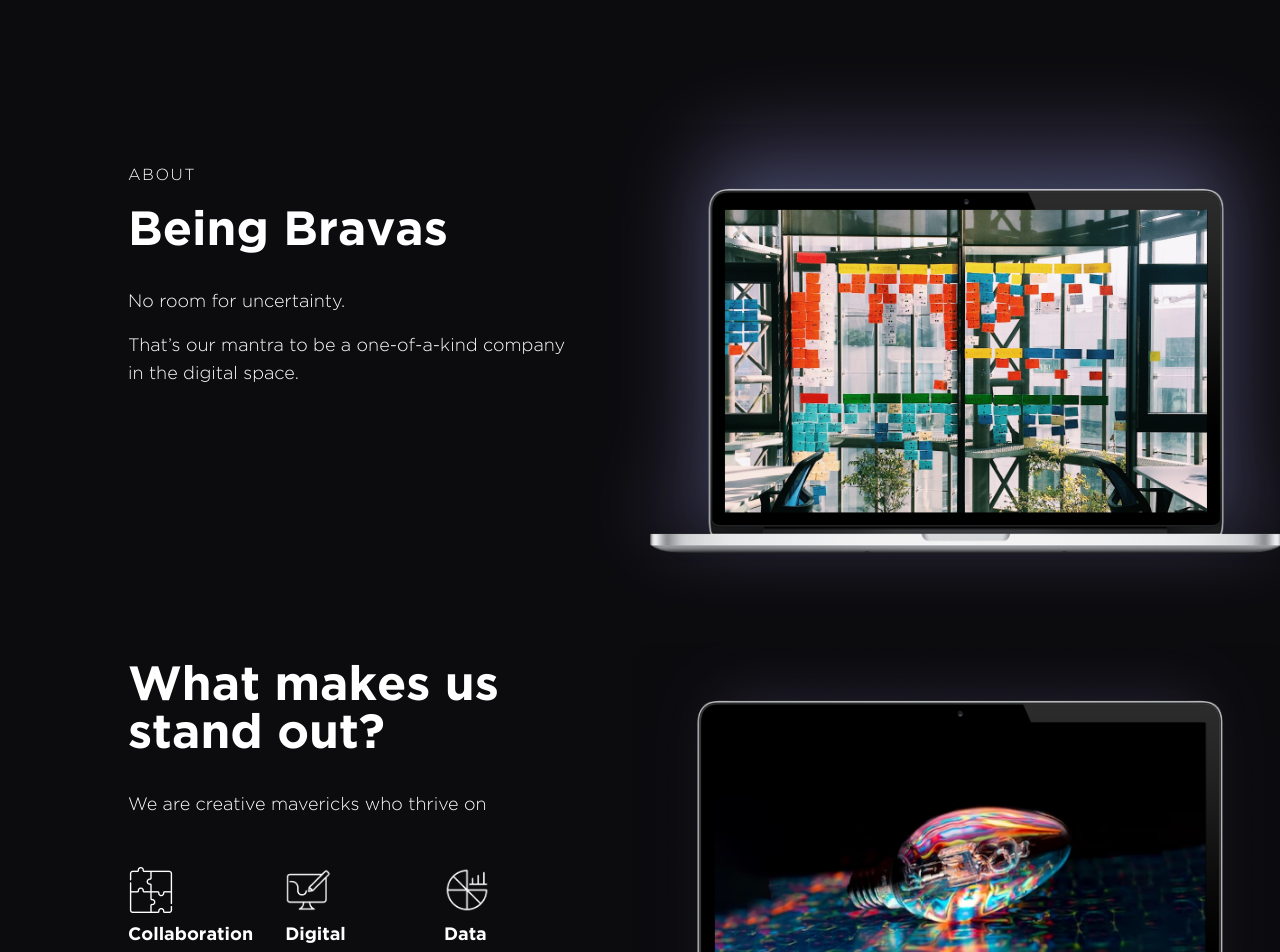
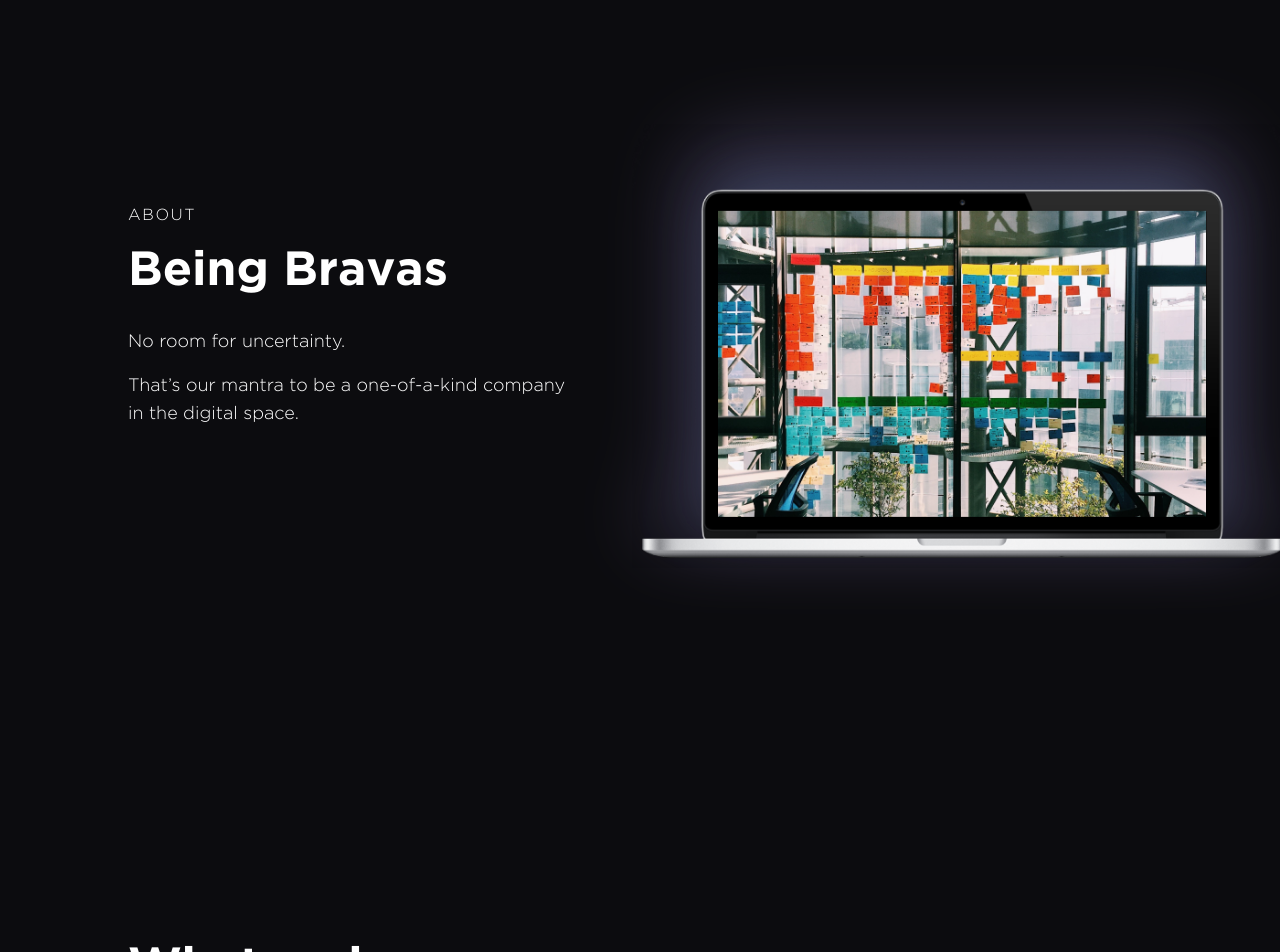
Before and after one commit to Ashutoshkr23/Bravos-11, a Next.js app: page / in a window 1280 px wide. Shown: the part 720-1672 px from the top of the page. Built offline with nearby package versions, Linux system fonts and the light colour scheme.

Commit message:
laptop-scroll-done

```diff
--- a/src/components/About.jsx
+++ b/src/components/About.jsx
@@ -1,29 +1,47 @@
-import React from 'react'
+import React, { useEffect, useState } from 'react'
 
 function About() {
+
+  const [setNewImageURL, setsetNewImageURL] = useState("/assets/images/about/Laptop-1.png")
+  function scrollAndResizeEventListener() {
+    // For Screen Width >700
+    console.log(window.scrollY);
+    if (window.scrollY > 1048) {
+      setsetNewImageURL("/assets/images/about/Laptop-2.png");
+    } else if (window.scrollY < 1048) {
+      setsetNewImageURL("/assets/images/about/Laptop-1.png");
+    }
+  }
+
+  useEffect(() => {
+    window.addEventListener("scroll", () => {
+      scrollAndResizeEventListener();
+    });
+  }, [])
   return (
+
+
 
     <div className='bg-dark py-20 lg:py-32 ' id='about'>
       {/*Laptop */}
       <div className='hidden lg:block relative' >
         <div className='flex'>
-          <div className='flex-col pl-32 pr-16 w-1/2'>
+          <div className='w-1/2'>
+            <div className='flex-col mx-auto'>
+              <div className='flex h-screen py-auto'>
+                <div className='flex-col pl-32 pr-16 mt-10'>
                   <p className='text-white text-base mt-10 tracking-widest'>ABOUT</p>
                   <h1 className='text-white text-5xl font-bold mt-5'>Being Bravas</h1>
                   <p className='text-white text-lg font-light mt-8'>No room for uncertainty.</p>
                   <p className='text-white text-lg font-light mt-4'>That’s our mantra to be a one-of-a-kind company in the digital space.</p>
                 </div>
-          <div className='w-1/2'>
-            <img src="/assets/images/about/Laptop-1.png" alt="laptop-image" className='cover  drop-shadow-blue ' />
               </div>
-
-        </div>
-        <div className='flex mt-20'>
-          <div className='flex-col pl-32 pr-16 w-1/2 '>
+              <div className='flex h-screen py-auto mx-auto '>
+                <div className='flex-col pl-32 pr-16  '>
                   <h1 className='text-white text-5xl font-bold mt-5'>What  makes us stand out?</h1>
                   <p className='text-white text-lg font-light mt-8'>We are creative mavericks who thrive on
                   </p>
-            <div className='flex flex-row gap-8 my-12'>
+                  <div className='flex flex-row gap-8 mt-12'>
                     <div className='flex flex-col'>
                       <img src="/assets/images/about/Collaboration.png" alt="" className='h-[46px] w-[46px]' />
                       <p className='text-white text-lg font-bold mt-2 '>Collaboration
@@ -44,10 +62,15 @@
                     We try to go the extra mile because we believe in us.
                   </p>
                 </div>
-          <div>
-            <img src="/assets/images/about/Laptop-2.png" alt="laptop-image" className='cover ' />
               </div>
             </div>
+          </div>
+          <div>
+            <img src={setNewImageURL} alt="laptop-image" className='  drop-shadow-blue w-full h-auto sticky top-10' />
+          </div>
+        </div>
+
+
         <p className='text-center text-2xl text-white my-24'>WE ARE <span className='font-bold text-blue-1'>BRAVE,</span> . WE ARE <span className='font-bold text-blue-1'>BRAVAS.</span></p>
       </div>
       {/*Mobiles*/}
```
Lines whose indentation alone changed are shown as unchanged.
